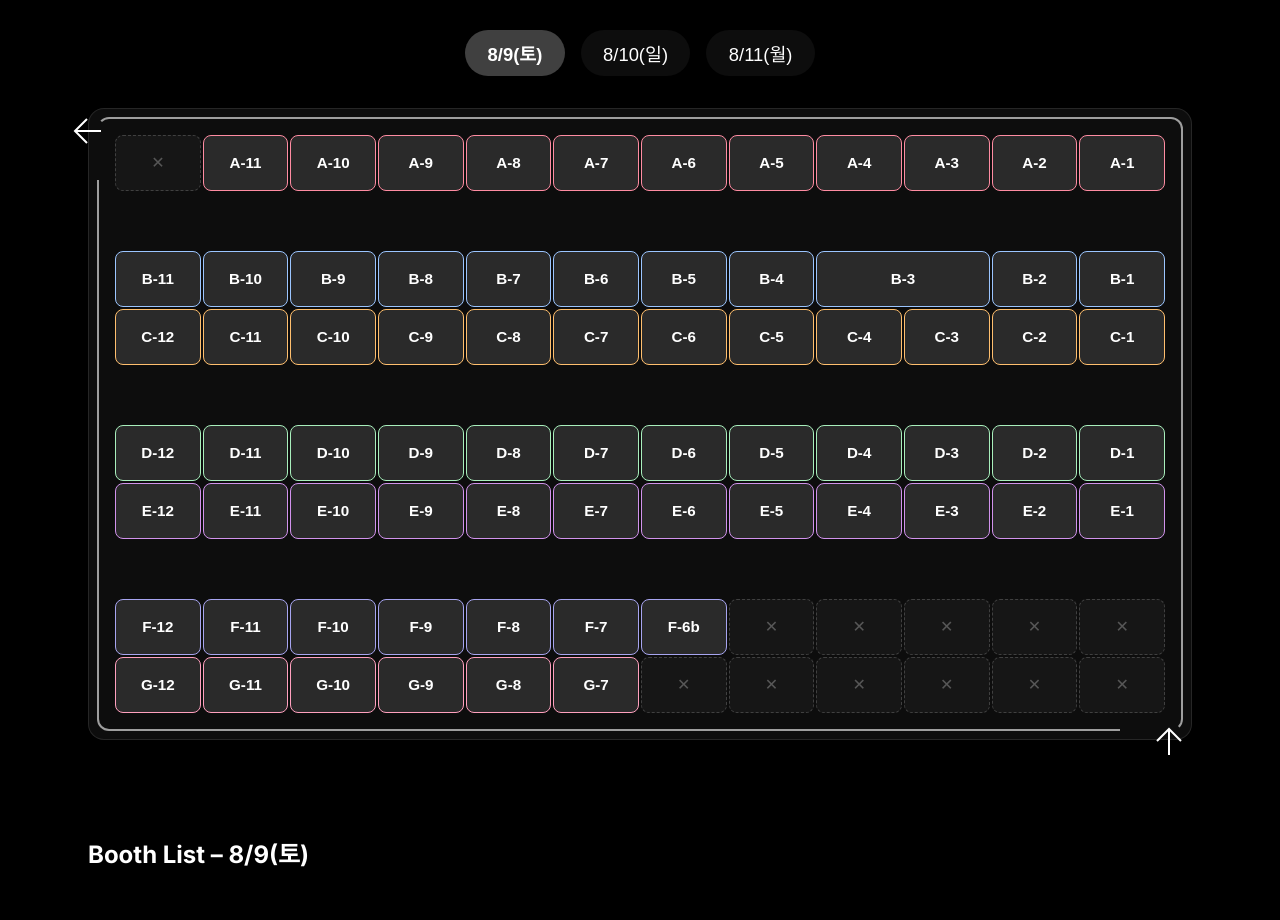
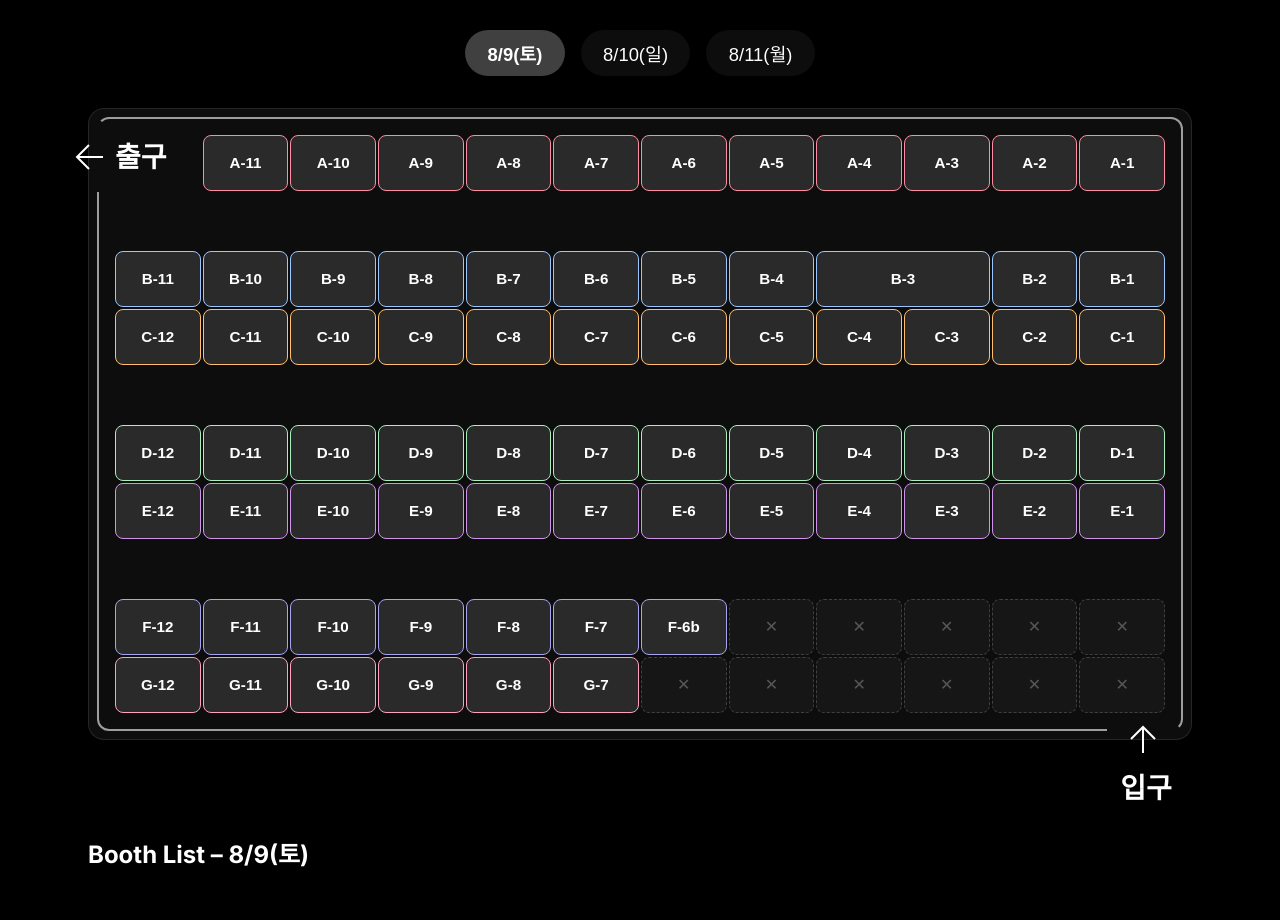
Before and after one commit to kuroka3/MM-Info, a Next.js app: page /exhibition-info/osaka/creators-market in a window 1280 px wide. Shown: the part 340-1260 px from the top of the page. Built offline with nearby package versions, Linux system fonts and the light colour scheme; a web font is replaced by a local one.

Commit message:
modify enterance and exit label

```diff
--- a/src/app/exhibition-info/osaka/creators-market/Client.tsx
+++ b/src/app/exhibition-info/osaka/creators-market/Client.tsx
@@ -28,7 +28,7 @@ export default function CreatorsMarketClient() {
     function updateGutter() {
       if (wrapperRef.current) {
         const { width, height } = wrapperRef.current.getBoundingClientRect();
-        setGutter(Math.min(width, height) * 0.1);
+        setGutter(Math.min(width, height) * 0.12);
       }
     }
     updateGutter();
@@ -72,14 +72,23 @@ export default function CreatorsMarketClient() {
           <svg className="map-arrow exit" viewBox="0 0 32 32">
             <path d="M30 16H4M16 4l-12 12 12 12" />
           </svg>
+
           <svg className="map-arrow entrance" viewBox="0 0 32 32">
             <path d="M16 30V4M4 16l12-12 12 12" />
           </svg>
+          <div className="entrance-label">입구</div>
 
           <div className="cm-grid">
             {ROWS.map(row => (
               <Fragment key={row}>
                 {COLS_REVERSED.map(col => {
+                  if (row === 'A' && col === 12) {
+                    return (
+                      <div key="exit-cell" className="exit-label-cell">
+                        출구
+                      </div>
+                    );
+                  }
                   const booth = findBooth(row, col, selectedDay);
                     const prevSpan =
                       col > 1 && findBooth(row, col - 1, selectedDay)?.span;
@@ -129,7 +138,7 @@ export default function CreatorsMarketClient() {
             className="bottom-left-mask-box"
             style={{
               width: `calc(100% - ${gutter}px)`,
-                height: `calc(100% - ${gutter}px)`
+              height: `calc(100% - ${gutter}px)`,
             }}
           />
         </div>
--- a/src/app/exhibition-info/osaka/creators-market/global.css
+++ b/src/app/exhibition-info/osaka/creators-market/global.css
@@ -57,6 +57,26 @@
   border-radius: 0 12px 0 12px;
   pointer-events: none;
 }
+.exit-label-cell {
+  align-self: start;
+  justify-self: start;
+  margin: 0;
+  padding: 0;
+  font-size: clamp(1rem, 6vw, 1.75rem);
+  font-weight: bold;
+  color: white;
+}
+
+.entrance-label {
+  position: absolute;
+  bottom: -4.5rem;
+  right: 1.2rem;
+  pointer-events: none;
+  z-index: 10000;
+  font-size: clamp(1rem, 6vw, 1.75rem);
+  font-weight: bold;
+  color: white;
+}
 
 .map-arrow{
   position:absolute;
@@ -67,12 +87,12 @@
   height:32px;
 }
 .map-arrow.exit{
-  top:0.4rem;
-  left:-18px;
+  top:2rem;
+  left:-1rem;
 }
 .map-arrow.entrance{
-  bottom:-18px;
-  right:0.4rem;
+  bottom:-1rem;
+  right:2rem;
 }
 
 .cm-grid{
```
Lines whose indentation alone changed are shown as unchanged.
